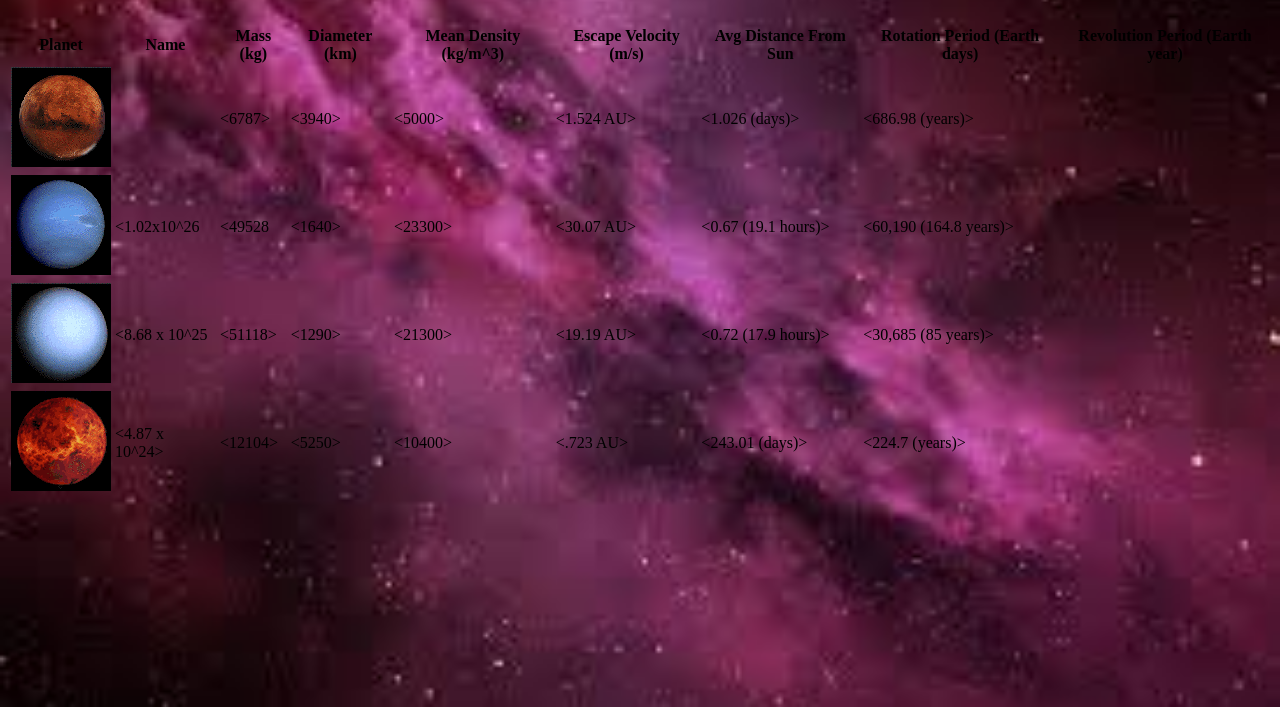
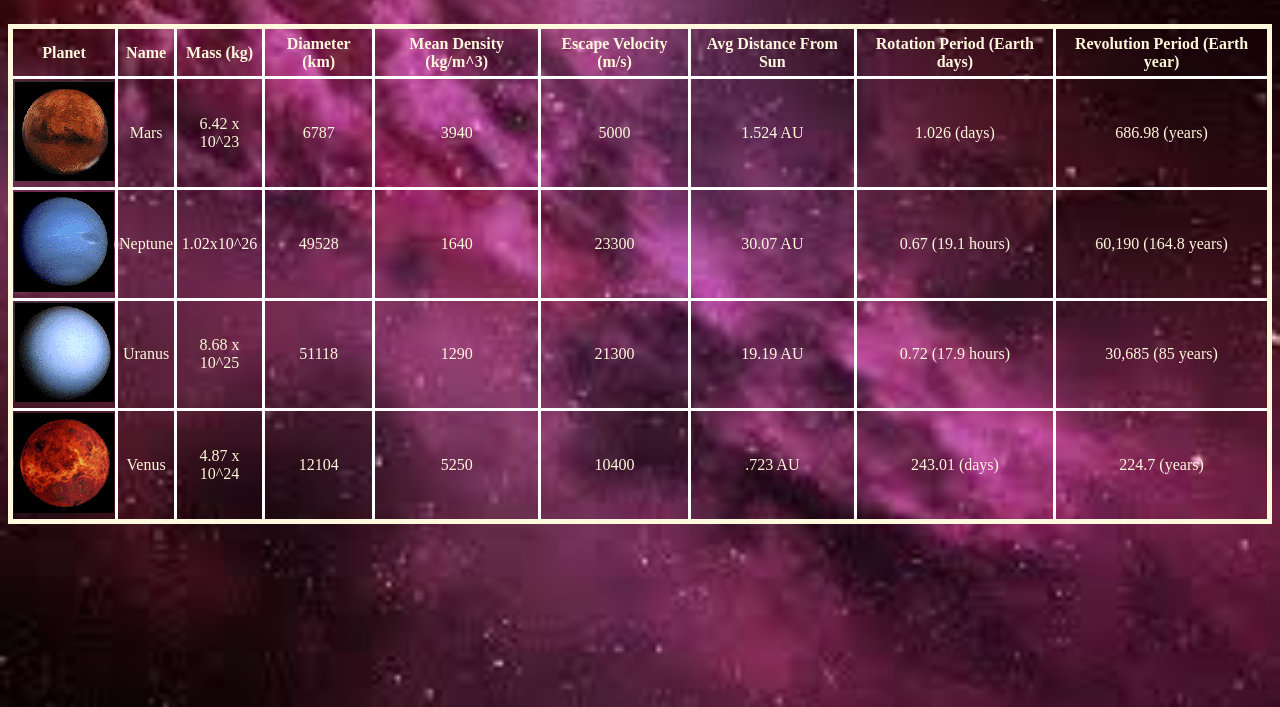
Before and after one commit to ARJSR/ITM361-Lab-5, a plain HTML site: page index.html in a window 1280 px wide. Shown: the part 93-800 px from the top of the page. Drawn offline with Linux system fonts and the light colour scheme.

Commit message:
added css and correct borders

```diff
--- a/index.html
+++ b/index.html
@@ -24,43 +24,47 @@
 		</tr>
 		<tr>
 		  <td><img src="images/mars.jpg" alt="pic of mars"></td>
-		  <td><Mars></td>
-		  <td><6787></td>
-		  <td><3940></td>
-		  <td><5000></td>
-		  <td><1.524 AU></td>
-		  <td><1.026 (days)></td>
-		  <td><686.98 (years)></td>
+		  <td>Mars</td>
+		  <td>6.42 x 10^23</td>
+		  <td>6787</td>
+		  <td>3940</td>
+		  <td>5000</td>
+		  <td>1.524 AU</td>
+		  <td>1.026 (days)</td>
+		  <td>686.98 (years)</td>
 		</tr>
 		<tr>
 		  <td><img src="images/neptune.jpg" alt="pic of neptune"></td>
-		  <td><1.02x10^26</td>
-		  <td><49528</td>
-		  <td><1640></td>
-		  <td><23300></td>
-		  <td><30.07 AU></td>
-		  <td><0.67 (19.1 hours)></td>
-		  <td><60,190 (164.8 years)></td>
+		  <td>Neptune</td>
+		  <td>1.02x10^26</td>
+		  <td>49528</td>
+		  <td>1640</td>
+		  <td>23300</td>
+		  <td>30.07 AU</td>
+		  <td>0.67 (19.1 hours)</td>
+		  <td>60,190 (164.8 years)</td>
 		</tr>
 		<tr>
 		  <td><img src="images/uranus.jpg" alt="pic of uranus"></td>
-		  <td><8.68 x 10^25</td>
-		  <td><51118></td>
-		  <td><1290></td>
-		  <td><21300></td>
-		  <td><19.19 AU></td>
-		  <td><0.72 (17.9 hours)></td>
-		  <td><30,685 (85 years)></td>
+		  <td>Uranus</td>
+		  <td>8.68 x 10^25</td>
+		  <td>51118</td>
+		  <td>1290</td>
+		  <td>21300</td>
+		  <td>19.19 AU</td>
+		  <td>0.72 (17.9 hours)</td>
+		  <td>30,685 (85 years)</td>
 		</tr>
 		<tr>
 		  <td><img src="images/venus.jpg" alt="pic of venus"></td>
-		  <td><4.87 x 10^24></td>
-		  <td><12104></td>
-		  <td><5250></td>
-		  <td><10400></td>
-		  <td><.723 AU></td>
-		  <td><243.01 (days)></td>
-		  <td><224.7 (years)></td>
+		  <td>Venus</td>
+		  <td>4.87 x 10^24</td>
+		  <td>12104</td>
+		  <td>5250</td>
+		  <td>10400</td>
+		  <td>.723 AU</td>
+		  <td>243.01 (days)</td>
+		  <td>224.7 (years)</td>
 		</tr>
 	  </table>
 	</body>
--- a/style.css
+++ b/style.css
@@ -11,3 +11,29 @@
 	color: #FFF8DC;
 	margin-top: 0;
   }
+
+  #table {
+
+	  height: 500px;
+	  resize: both;
+	  overflow: auto;
+	  margin: 0 auto 0 auto;
+	  text-align: center;
+	  border-collapse: collapse;
+	  border: 5px solid #FFF8DC;
+  }
+
+  #table th {
+	  border: 3px solid white;
+	  border-collapse: collapse;
+	  text-align: center;
+	  padding: 5px;
+	  color: #FFF8DC;
+  }
+
+  #table td {
+	  border: 3px solid white;
+	  border-collapse: collapse;
+	  text-align: center;
+	  color: #FFF8DC;
+  }
```
